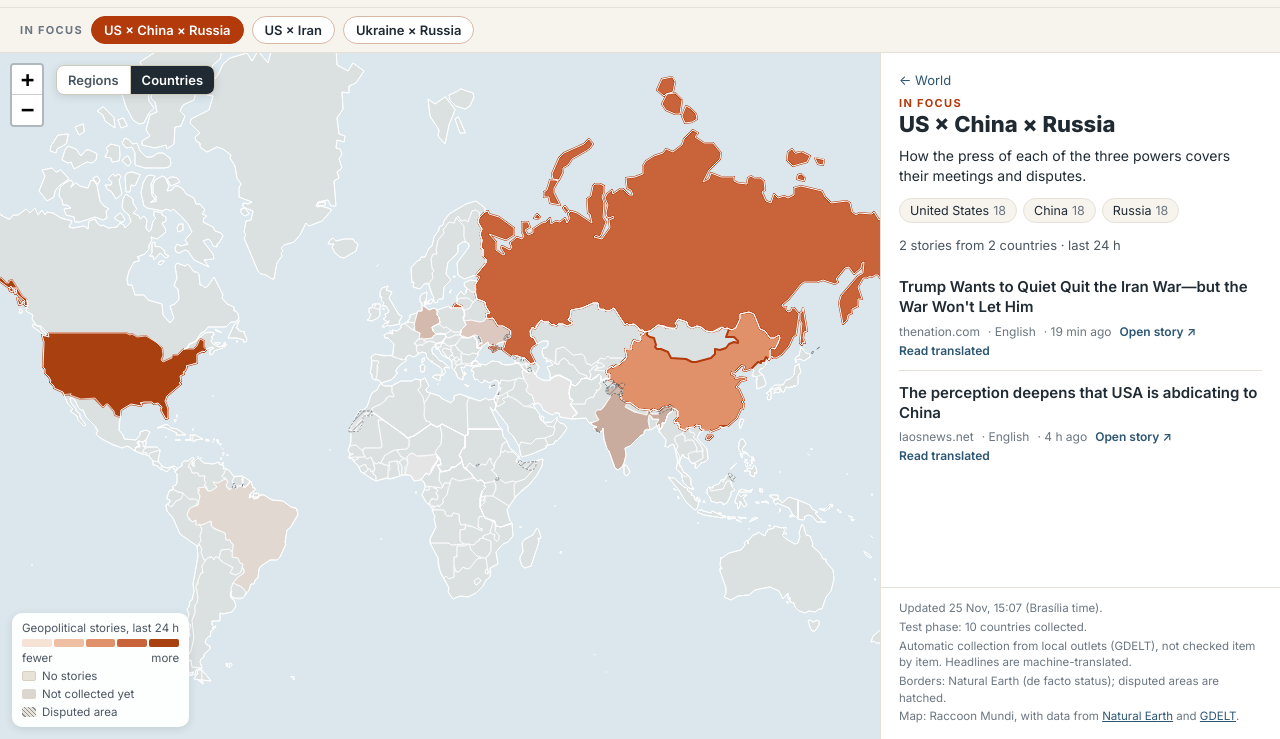
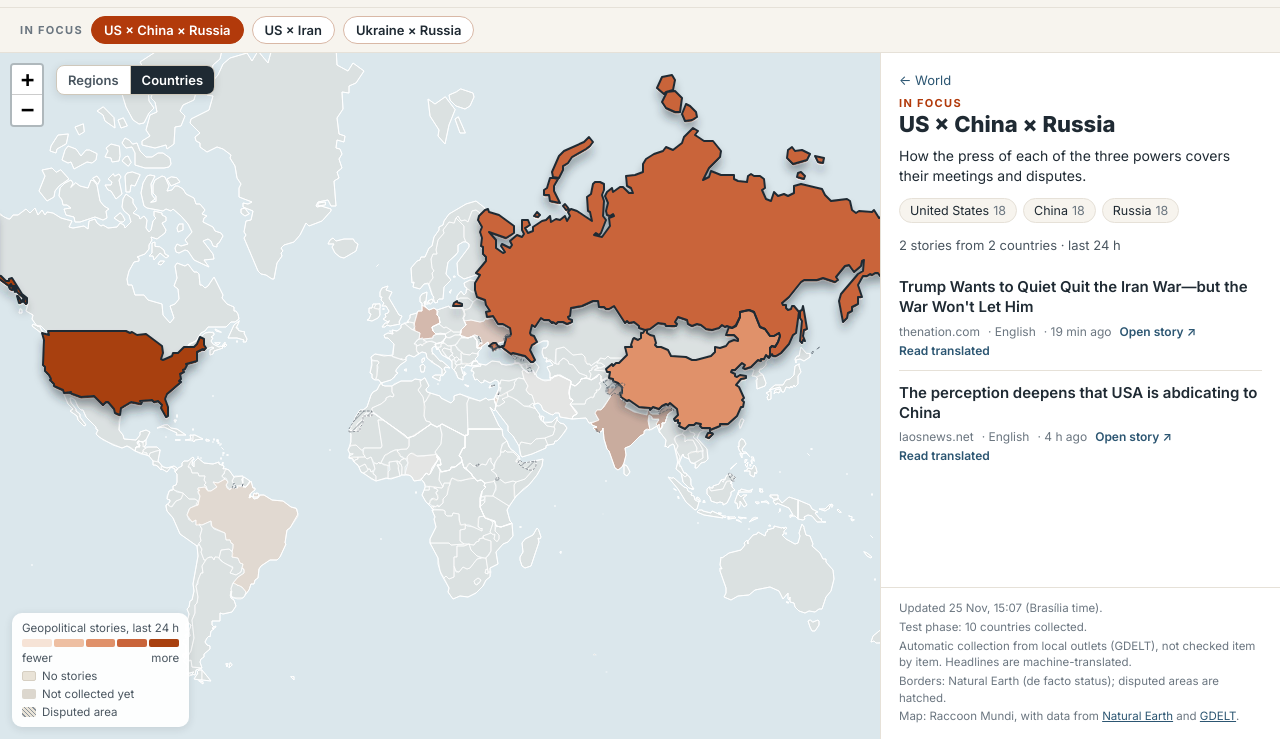
Before and after one commit to raccoonmundi/raccoonmundi.github.io, a plain HTML site: page site/index.html in a window 1280 px wide. Both pictures are taken after a click on the button "US × China × Russia". Shown: the part 61-800 px from the top of the page. Drawn offline with Linux system fonts and the light colour scheme.

Commit message:
Mudança 1: seleção sem retângulo, com destaque "saindo do mapa"
- país, região ou tema selecionado ganha sombra desfocada, fica levemente erguido e com contorno escuro
- sem o retângulo de foco do navegador ao clicar
- o rótulo do mouse não fica mais preso depois do clique ou do zoom

Co-Authored-By: Claude Opus 5.5 <noreply@anthropic.com>
Claude-Session: https://claude.ai/code/session_0141pYF7gwCn13wapbFC8Gmy

```diff
--- a/site/app.js
+++ b/site/app.js
@@ -78,7 +78,8 @@
   var estado = { l: 'en', h: 24, modo: 'regioes', sel: null };
   var D = { paises: {}, macros: [], macroPorId: {}, temas: [], temaPorId: {}, itens: [], porPais: {},
             volume: {}, coletados: null, gerado: null, teste: false };
-  var mapa, svg, camadaPaises, camadaMacros, camadaDisputa, macroLayer = {}, modoAuto = 'regioes';
+  var mapa, svg, camadaPaises, camadaMacros, camadaDisputa, camadaDestaque = null, macroLayer = {}, modoAuto = 'regioes';
+  var G = {}; // contornos carregados (países e macrorregiões)
 
   function t(k) { return T[estado.l][k]; }
   function el(tag, attrs, filhos) {
@@ -175,21 +176,43 @@
     if (!r) return { fillColor: COR_SEM_REGIAO, fillOpacity: 1, color: '#ffffff', weight: 0.4 };
     var fill = estado.modo === 'regioes' ? cor(volRegiao(r), LIMITES_REGIAO) : cor(coletado(k) ? (volPais(k) || 0) : null, LIMITES_PAIS);
     var s = { fillColor: fill, fillOpacity: 1, color: '#ffffff', weight: estado.modo === 'regioes' ? 0.3 : 0.7 };
-    if (tema) {
-      if ((tema.paises || []).indexOf(k) >= 0) { s.color = '#b23a0b'; s.weight = 2; }
-      else s.fillOpacity = 0.35;
-    }
-    if (estado.sel && estado.sel.tipo === 'p' && estado.sel.id === k) { s.color = '#1f2a33'; s.weight = 2.2; }
+    if (tema && (tema.paises || []).indexOf(k) < 0) s.fillOpacity = 0.35;
     return s;
   }
-  function estiloMacro(f) {
-    var sel = estado.sel && estado.sel.tipo === 'r' && estado.sel.id === f.properties.r;
-    return { fill: false, color: sel ? '#1f2a33' : '#ffffff', weight: sel ? 2.6 : (estado.modo === 'regioes' ? 1.6 : 1) };
+  function estiloMacro() {
+    return { fill: false, color: '#ffffff', weight: estado.modo === 'regioes' ? 1.6 : 1 };
   }
   function restyle() {
     camadaPaises.setStyle(estiloPais);
     camadaMacros.setStyle(estiloMacro);
-    if (estado.sel && estado.sel.tipo === 'r' && macroLayer[estado.sel.id]) macroLayer[estado.sel.id].bringToFront();
+    atualizarDestaque();
+  }
+  /* Destaque da seleção: a área "sai" do mapa. Três camadas: sombra desfocada um pouco abaixo,
+     preenchimento erguido com a cor atual e contorno escuro. Sem retângulo de foco. */
+  function atualizarDestaque() {
+    if (camadaDestaque) { mapa.removeLayer(camadaDestaque); camadaDestaque = null; }
+    var s = estado.sel; if (!s) return;
+    var contorno, preench;
+    if (s.tipo === 'r') {
+      contorno = G.macros.features.filter(function (f) { return f.properties.r === s.id; });
+      preench = G.paises.features.filter(function (f) { return f.properties.r === s.id; });
+    } else {
+      var alvo = s.tipo === 'p' ? [s.id] : ((D.temaPorId[s.id] || {}).paises || []);
+      preench = contorno = G.paises.features.filter(function (f) { return alvo.indexOf(f.properties.k) >= 0; });
+    }
+    if (!contorno.length) return;
+    var fc = function (fs) { return { type: 'FeatureCollection', features: fs }; };
+    var sombra = L.geoJSON(fc(contorno), { renderer: svg, interactive: false,
+      style: { stroke: false, fillColor: '#1f2a33', fillOpacity: 0.45 } });
+    var cima = L.geoJSON(fc(preench), { renderer: svg, interactive: false,
+      style: function (f) { var e = estiloPais(f); return { fillColor: e.fillColor, fillOpacity: 1, color: '#ffffff', weight: e.weight }; } });
+    var borda = L.geoJSON(fc(contorno), { renderer: svg, interactive: false,
+      style: { fill: false, color: '#1f2a33', weight: 2, lineJoin: 'round' } });
+    camadaDestaque = L.layerGroup([sombra, cima, borda]).addTo(mapa);
+    sombra.eachLayer(function (l) { l._path.setAttribute('filter', 'url(#sombra)'); l._path.setAttribute('transform', 'translate(0 6)'); });
+    cima.eachLayer(function (l) { l._path.setAttribute('transform', 'translate(0 -2)'); });
+    borda.eachLayer(function (l) { l._path.setAttribute('transform', 'translate(0 -2)'); });
+    if (camadaDisputa) camadaDisputa.bringToFront();
   }
   function rotuloHover(f) {
     var k = f.properties.k, r = f.properties.r;
@@ -222,7 +245,12 @@
     var r = document.createElementNS(ns, 'rect'); r.setAttribute('width', '6'); r.setAttribute('height', '6'); r.setAttribute('fill', 'rgba(255,255,255,0.15)');
     var ln = document.createElementNS(ns, 'line'); ln.setAttribute('x1', '0'); ln.setAttribute('y1', '0'); ln.setAttribute('x2', '0'); ln.setAttribute('y2', '6');
     ln.setAttribute('stroke', '#4a5660'); ln.setAttribute('stroke-width', '1.4'); ln.setAttribute('stroke-opacity', '0.55');
-    p.appendChild(r); p.appendChild(ln); defs.appendChild(p); c.insertBefore(defs, c.firstChild);
+    p.appendChild(r); p.appendChild(ln); defs.appendChild(p);
+    var fl = document.createElementNS(ns, 'filter'); fl.setAttribute('id', 'sombra');
+    fl.setAttribute('x', '-30%'); fl.setAttribute('y', '-30%'); fl.setAttribute('width', '160%'); fl.setAttribute('height', '160%');
+    var bl = document.createElementNS(ns, 'feGaussianBlur'); bl.setAttribute('stdDeviation', '5');
+    fl.appendChild(bl); defs.appendChild(fl);
+    c.insertBefore(defs, c.firstChild);
   }
   function montarMapa(geoPaises, geoMacros, geoDisputa) {
     var pequeno = window.innerWidth < 820;
@@ -237,8 +265,9 @@
         layer.bindTooltip(txt, { sticky: true, className: 'rotulo-mapa', direction: 'top', offset: [0, -8] }).openTooltip();
         if (estado.modo === 'paises') layer.setStyle({ weight: 2, color: '#1f2a33' });
       });
-      layer.on('mouseout', function () { layer.closeTooltip(); camadaPaises.resetStyle(layer); });
+      layer.on('mouseout', function () { layer.unbindTooltip(); camadaPaises.resetStyle(layer); });
       layer.on('click', function () {
+        layer.unbindTooltip();
         if (estado.modo === 'regioes') selecionar({ tipo: 'r', id: f.properties.r }, true);
         else selecionar({ tipo: 'p', id: f.properties.k }, false);
       });
@@ -248,6 +277,7 @@
     camadaDisputa = L.geoJSON(geoDisputa, { renderer: svg, interactive: false,
       style: { fillColor: 'url(#hachura)', fillOpacity: 1, color: '#4a5660', weight: 0.6, dashArray: '2 2' } }).addTo(mapa);
     criarHachura();
+    mapa.on('movestart zoomstart', function () { camadaPaises.eachLayer(function (l) { l.unbindTooltip(); }); });
     mapa.on('zoomend', function () {
       var m = mapa.getZoom() >= LIMIAR_PAISES ? 'paises' : 'regioes';
       if (m !== modoAuto) { modoAuto = m; if (estado.modo !== m) { estado.modo = m; atualizarModo(); restyle(); } }
@@ -453,6 +483,7 @@
     Object.keys(D.porPais).forEach(function (k) { D.porPais[k].sort(function (a, b) { return b.visto_em < a.visto_em ? -1 : 1; }); });
     calcularEscalas();
     lerRota();
+    G.paises = r[4]; G.macros = r[5];
     montarMapa(r[4], r[5], r[6]);
     ligarControles();
     renderTudo();
--- a/site/style.css
+++ b/site/style.css
@@ -63,6 +63,8 @@ button { font: inherit; color: inherit; }
 .mapa-area { position: relative; flex: 1; min-width: 0; }
 #mapa { position: absolute; inset: 0; background: var(--oceano); }
 .leaflet-container { font-family: inherit; background: var(--oceano); }
+/* sem o retângulo de foco do navegador ao clicar num país */
+.leaflet-container path:focus, .leaflet-container svg:focus, .leaflet-interactive:focus { outline: none; }
 .leaflet-tooltip.rotulo-mapa {
   background: var(--tinta); color: #fff; border: 0; border-radius: 6px; font-size: 12px; font-weight: 600;
   padding: 4px 8px; box-shadow: none;
```
